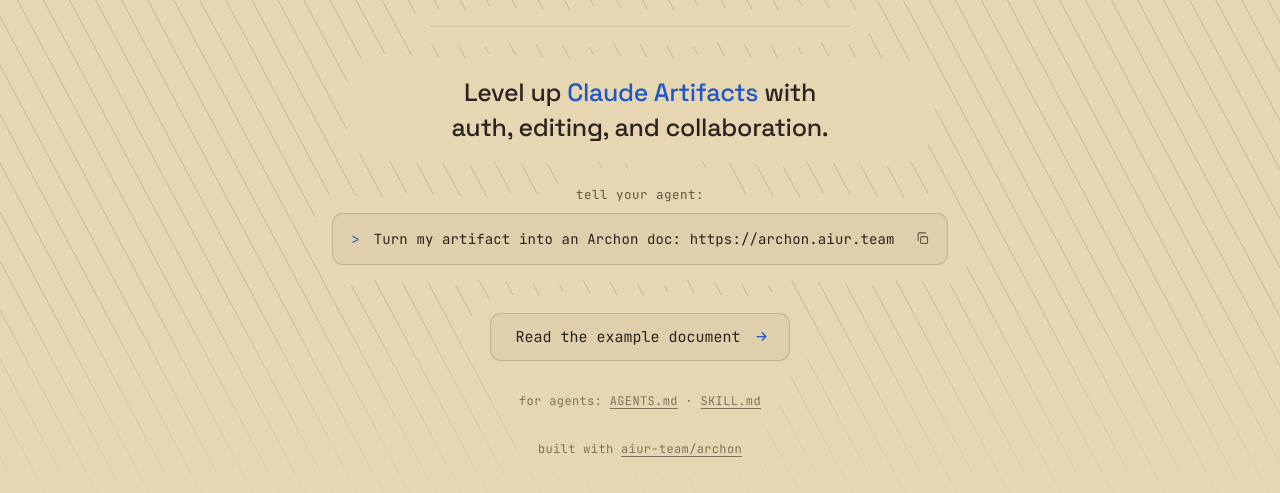
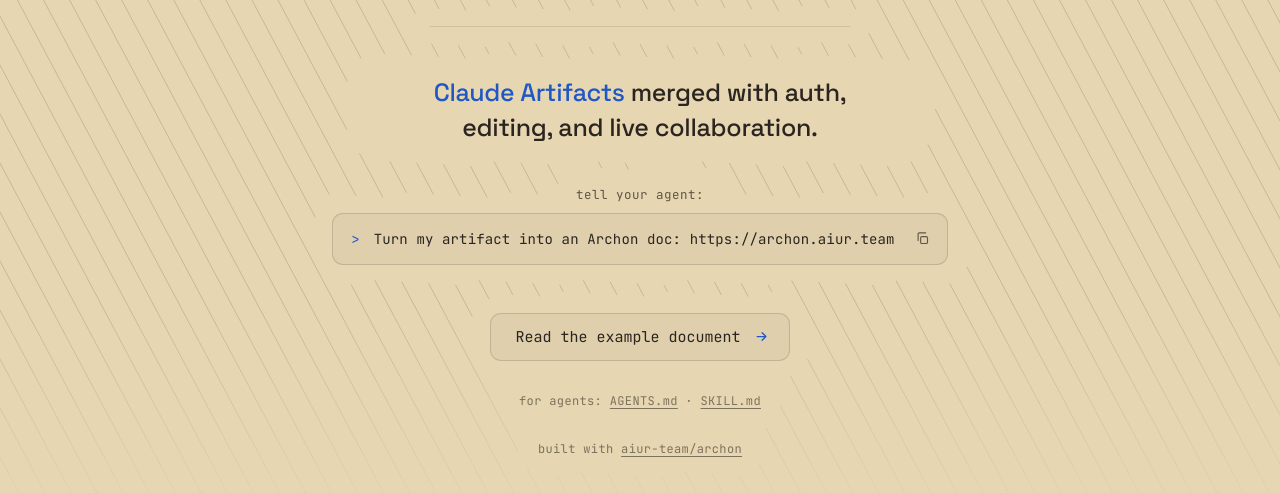
Before and after one commit to its-applekid/archon-docs, a plain HTML site: page index.html in a window 1280 px wide. Shown: the part 277-770 px from the top of the page. Drawn offline with Linux system fonts and the light colour scheme.

Commit message:
Say the subtitle the way the operator wants it
The single remaining subtitle now reads "Claude Artifacts merged with auth, editing, and live collaboration." on the page, in the page description, and in the agent-facing files, so every surface states the product the same way.

```diff
--- a/index.html
+++ b/index.html
@@ -4,7 +4,7 @@
 <meta charset="UTF-8">
 <meta name="viewport" content="width=device-width, initial-scale=1.0">
 <title>Archon</title>
-<meta name="description" content="Level up Claude Artifacts with auth, editing, and collaboration.">
+<meta name="description" content="Claude Artifacts merged with auth, editing, and live collaboration.">
 <link rel="alternate" type="text/markdown" href="/AGENTS.md" title="Instructions for agents">
 <link rel="icon" href="/favicon.ico" sizes="any">
 <link rel="icon" type="image/png" sizes="32x32" href="/favicon-32x32.png">
@@ -319,7 +319,7 @@
 
   <div class="rule keepout" role="presentation"></div>
 
-  <p class="what keepout">Level up <span class="hl">Claude Artifacts</span> with auth, editing, and collaboration.</p>
+  <p class="what keepout"><span class="hl">Claude Artifacts</span> merged with auth, editing, and live collaboration.</p>
 
   <p class="prompt-hint keepout" id="prompt-hint">tell your agent:</p>
   <div class="install-box keepout" role="group" aria-labelledby="prompt-hint">
```
